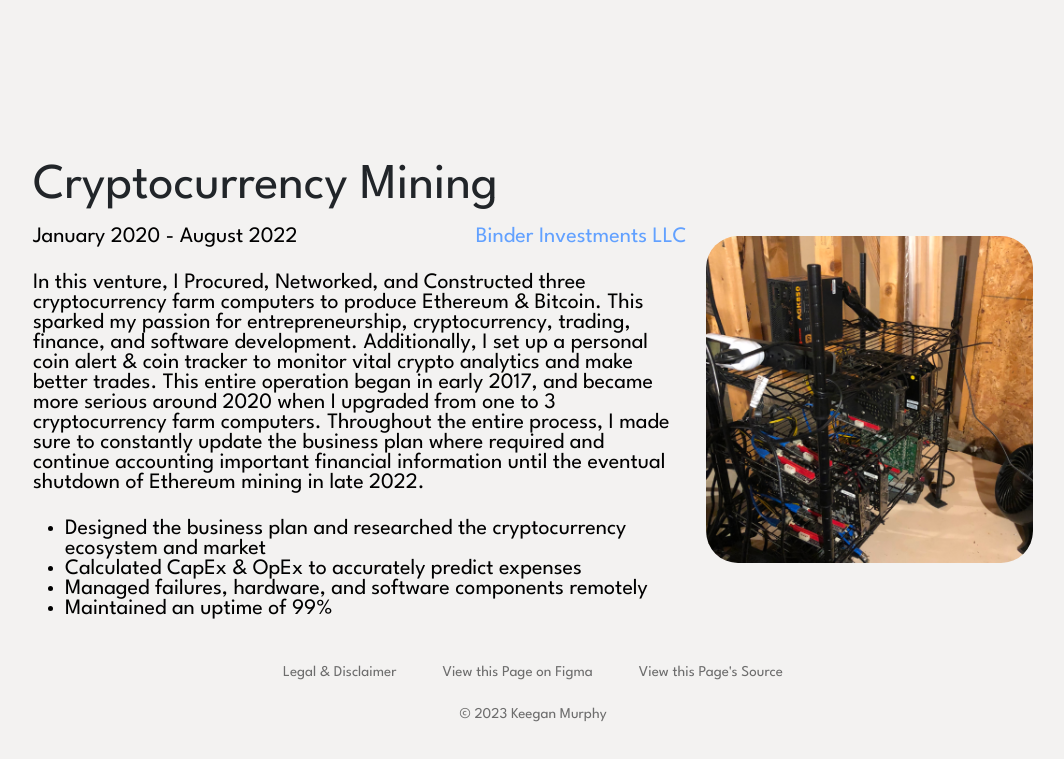
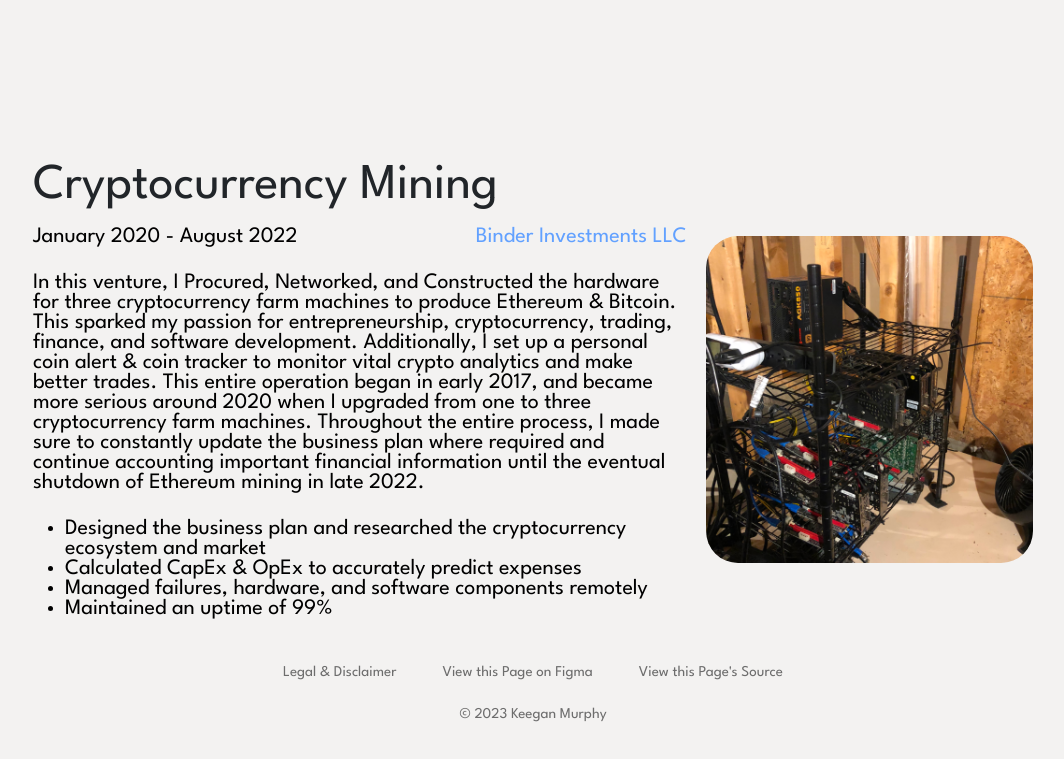
Before and after one commit to m9m/Portfolio-1.0, a website: page public/index.html in a window 1280 px wide. Shown: the part 2704-3463 px from the top of the page, without its empty margins (107-1171 px from the left). Drawn offline with nearby package versions, Linux system fonts and the light colour scheme.

Commit message:
updated venture information

```diff
--- a/public/index.html
+++ b/public/index.html
@@ -148,10 +148,10 @@
                     <p style="color: #62A1FF;" >Binder Investments LLC</p>
                 </div>
                 <p>
-                    In this venture, I Procured, Networked, and Constructed three cryptocurrency farm computers to produce Ethereum & Bitcoin.
+                    In this venture, I Procured, Networked, and Constructed the hardware for three cryptocurrency farm machines to produce Ethereum & Bitcoin.
                     This sparked my passion for entrepreneurship, cryptocurrency, trading, finance, and software development. Additionally,
                     I set up a personal coin alert & coin tracker to monitor vital crypto analytics and make better trades. This entire operation
-                    began in early 2017, and became more serious around 2020 when I upgraded from one to 3 cryptocurrency farm computers.
+                    began in early 2017, and became more serious around 2020 when I upgraded from one to three cryptocurrency farm machines.
                     Throughout the entire process, I made sure to constantly update the business plan where required and continue accounting important
                     financial information until the eventual shutdown of Ethereum mining in late 2022.
                 </p>
```
